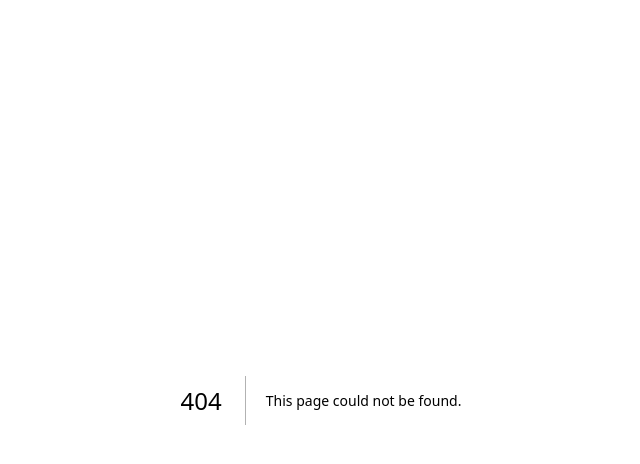
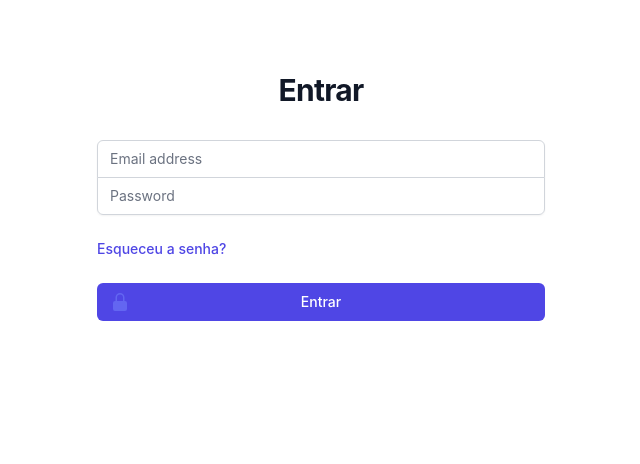
Before and after one commit to victorfrei/coworking, a Next.js app: page /login in a window 1280 px wide. Before the commit this address had no page. Shown: the top 464 px of the page, without its empty margins (319-959 px from the left). Built offline with nearby package versions, Linux system fonts and the light colour scheme.

Commit message:
Feat: Adição da página de login

```diff
--- /dev/null
+++ b/pages/login.tsx
@@ -0,0 +1,77 @@
+
+import { LockClosedIcon } from '@heroicons/react/20/solid'
+import Image from 'next/image'
+
+export default function Example() {
+  return (
+    <>
+
+      <div className="flex min-h-full items-center justify-center py-12 px-4 sm:px-6 lg:px-8">
+        <div className="w-full max-w-md space-y-8">
+          <div>
+
+            <h2 className="mt-6 text-center text-3xl font-bold tracking-tight text-gray-900">
+              Entrar
+            </h2>
+
+          </div>
+          <form className="mt-8 space-y-6" action="#" method="POST">
+            <input type="hidden" name="remember" defaultValue="true" />
+            <div className="-space-y-px rounded-md shadow-sm">
+              <div>
+                <label htmlFor="email-address" className="sr-only">
+                  Email address
+                </label>
+                <input
+                  id="email-address"
+                  name="email"
+                  type="email"
+                  autoComplete="email"
+                  required
+                  className="relative block w-full appearance-none rounded-none rounded-t-md border border-gray-300 px-3 py-2 text-gray-900 placeholder-gray-500 focus:z-10 focus:border-indigo-500 focus:outline-none focus:ring-indigo-500 sm:text-sm"
+                  placeholder="Email address"
+                />
+              </div>
+              <div>
+                <label htmlFor="password" className="sr-only">
+                  Senha
+                </label>
+                <input
+                  id="password"
+                  name="password"
+                  type="password"
+                  autoComplete="current-password"
+                  required
+                  className="relative block w-full appearance-none rounded-none rounded-b-md border border-gray-300 px-3 py-2 text-gray-900 placeholder-gray-500 focus:z-10 focus:border-indigo-500 focus:outline-none focus:ring-indigo-500 sm:text-sm"
+                  placeholder="Password"
+                />
+              </div>
+            </div>
+
+            <div className="flex items-center justify-between">
+
+
+              <div className=" text-end text-sm">
+                <a href="#" className="font-medium text-indigo-600 hover:text-indigo-500">
+                  Esqueceu a senha?
+                </a>
+              </div>
+            </div>
+
+            <div>
+              <button
+                type="submit"
+                className="group relative flex w-full justify-center rounded-md border border-transparent bg-indigo-600 py-2 px-4 text-sm font-medium text-white hover:bg-indigo-700 focus:outline-none focus:ring-2 focus:ring-indigo-500 focus:ring-offset-2"
+              >
+                <span className="absolute inset-y-0 left-0 flex items-center pl-3">
+                  <LockClosedIcon className="h-5 w-5 text-indigo-500 group-hover:text-indigo-400" aria-hidden="true" />
+                </span>
+                Entrar
+              </button>
+            </div>
+          </form>
+        </div>
+      </div>
+    </>
+  )
+}
```
